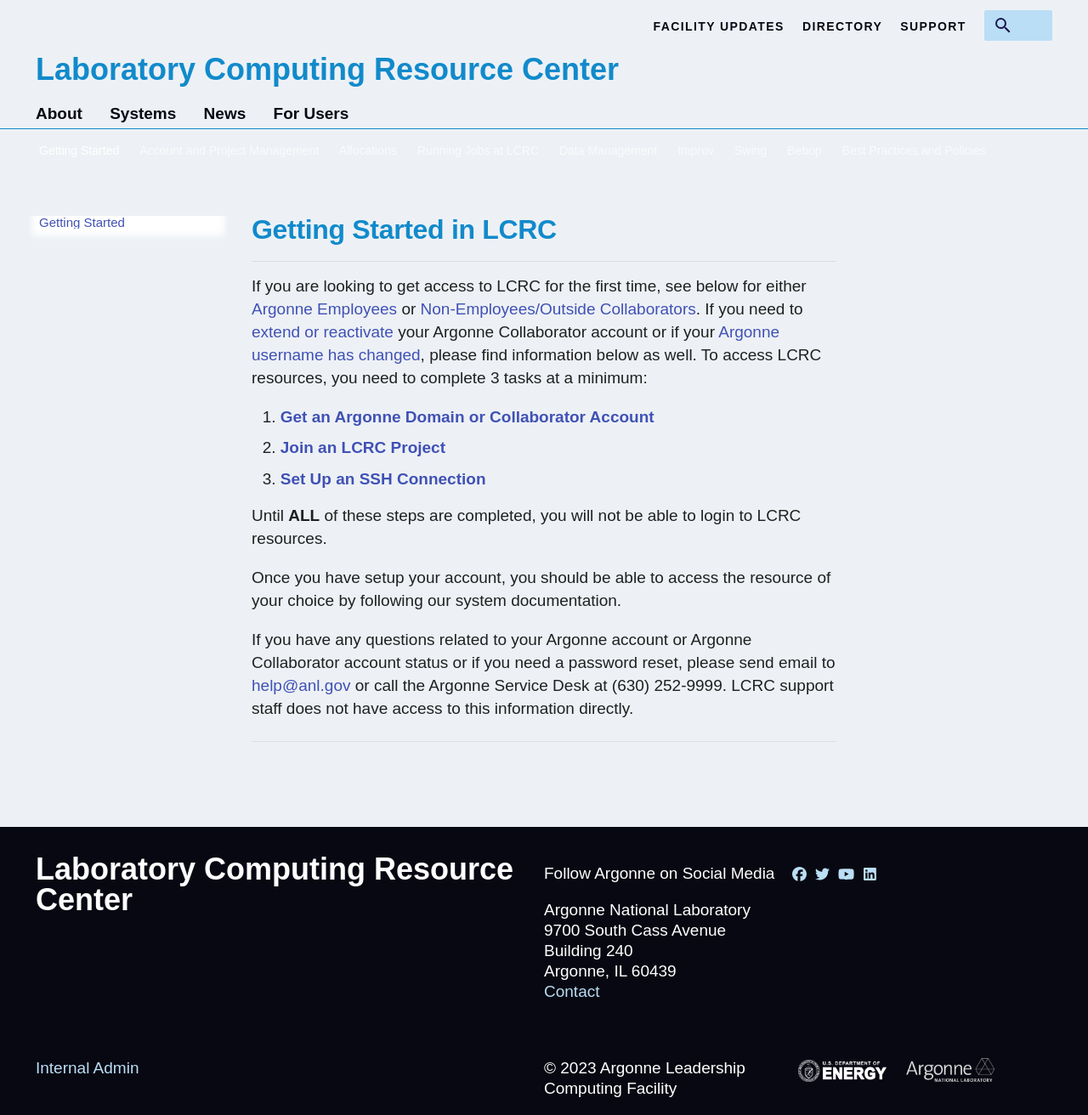
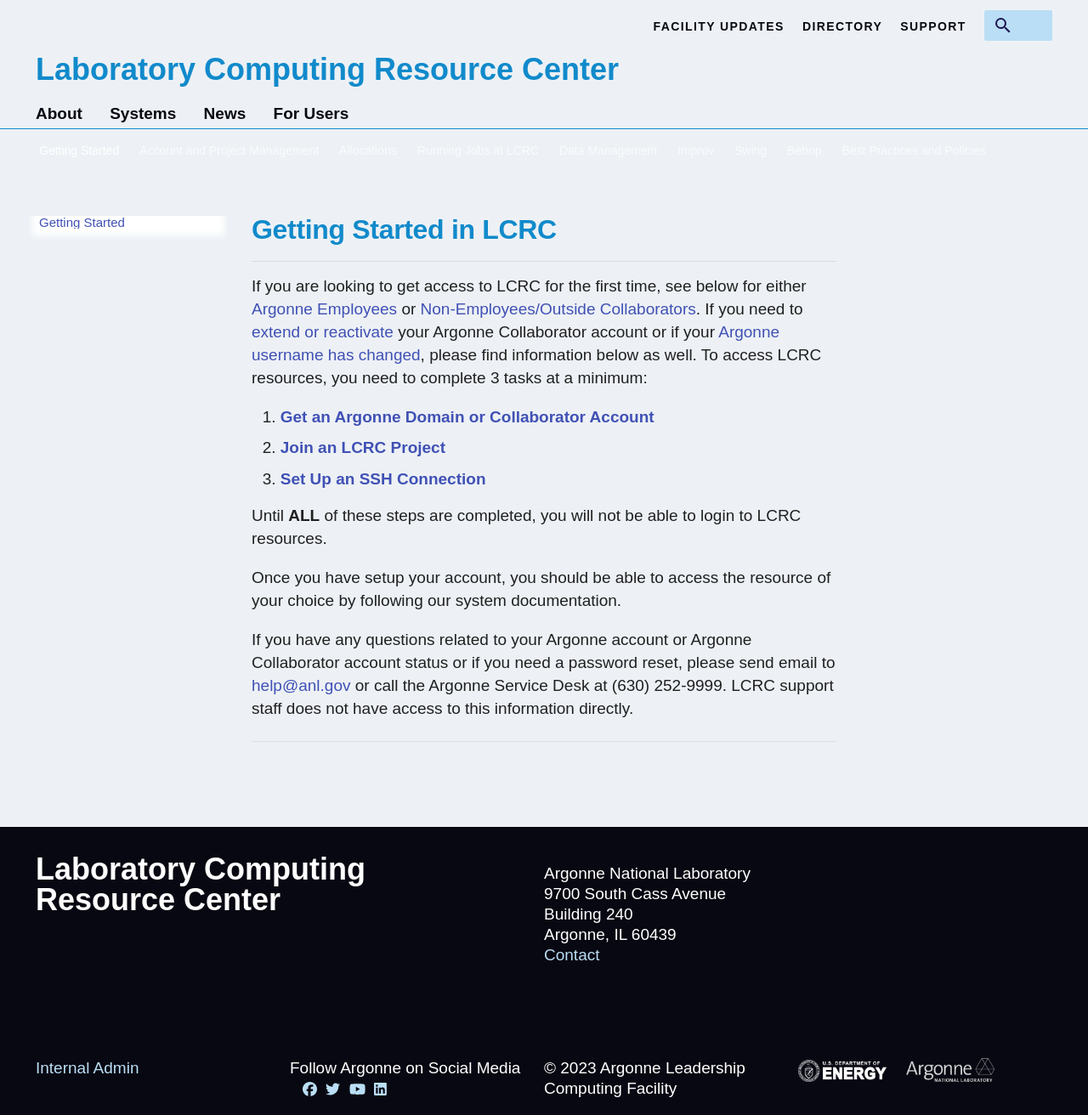
Before and after one commit to argonne-lcrc/user-guides, an MkDocs documentation site: the page built from docs/index.md, in a window 1280 px wide and 1312 px high. Shown: the whole window at 85% size. Built offline with MkDocs 1.6.1 and Material for MkDocs 9.7.7, drawn with Linux system fonts in a browser that asks for light colours; some web fonts are replaced; a script that is not in the unit is left out; comment, search, counter and statistics services are not loaded.

Commit message:
updated footer

```diff
--- a/overrides/partials/footer.html
+++ b/overrides/partials/footer.html
@@ -6,11 +6,21 @@
 
 	<div class="footer--attr">
 		<h2>
-			Laboratory Computing Resource Center
+			Laboratory Computing<br>Resource Center
 		</h2>
 	</div>
 
 	<div class="footer--address">
+		<p>
+			Argonne National Laboratory<br>
+			9700 South Cass Avenue<br>
+			Building 240<br>
+			Argonne, IL 60439<br>
+			<a href="mailto:media@alcf.anl.gov">Contact</a>
+		</p>
+	</div>
+
+	<div class="footer--follow">
 		<p>
 			Follow Argonne on Social Media
 			<a href="https://www.facebook.com/argonne" class="fbemoji social">
@@ -25,13 +35,6 @@
 			<a href="https://www.linkedin.com/company/argonne-national-laboratory/" class="liemoji social">
 			  {% include ".icons/fontawesome/brands/linkedin.svg" %}
 			</a>
-		</p>
-		<p>
-			Argonne National Laboratory<br>
-			9700 South Cass Avenue<br>
-			Building 240<br>
-			Argonne, IL 60439<br>
-			<a href="mailto:media@alcf.anl.gov">Contact</a>
 		</p>
 	</div>
 
```
